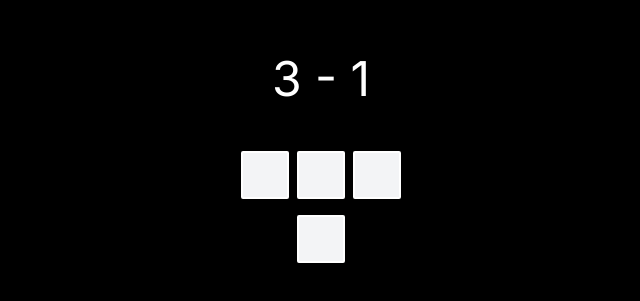
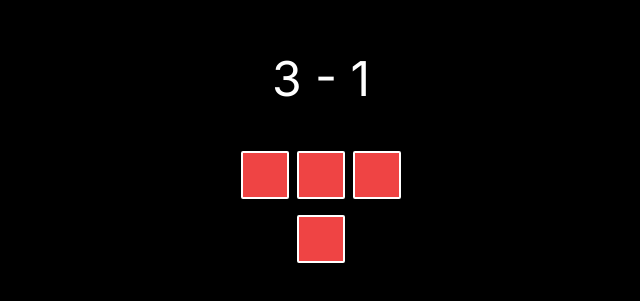
Before and after one commit to pn-code/add-sub-integers, a Next.js app: page / in a window 1280 px wide. Shown: the part 241-542 px from the top of the page, without its empty margins (319-959 px from the left). Built offline with nearby package versions, Linux system fonts and the light colour scheme.

Commit message:
Updated styles to conditionally render diff colors

```diff
--- a/components/Block.tsx
+++ b/components/Block.tsx
@@ -1,5 +1,8 @@
 import React from "react";
 
-export default function Block() {
-    return <div className="w-12 h-12 bg-gray-100 border-white border-2 rounded-sm"></div>;
+export default function Block({ color }: { color: string }) {
+    const blockStyles = color === "green" ? "w-12 h-12 bg-green-500 border-white border-2 rounded-sm" : "w-12 h-12 bg-red-500 border-white border-2 rounded-sm"
+    return (
+        <div draggable className={blockStyles}></div>
+    );
 }
```
